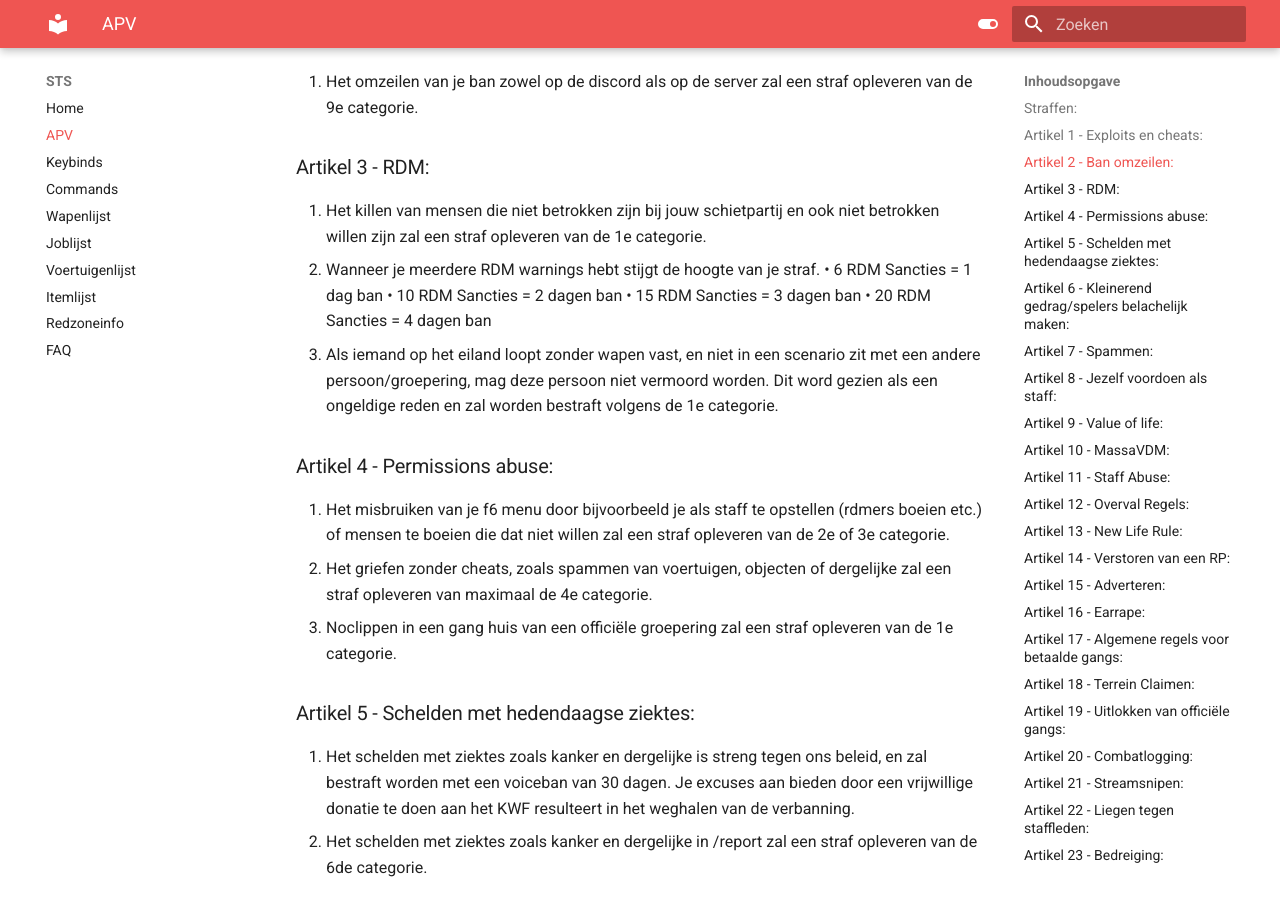
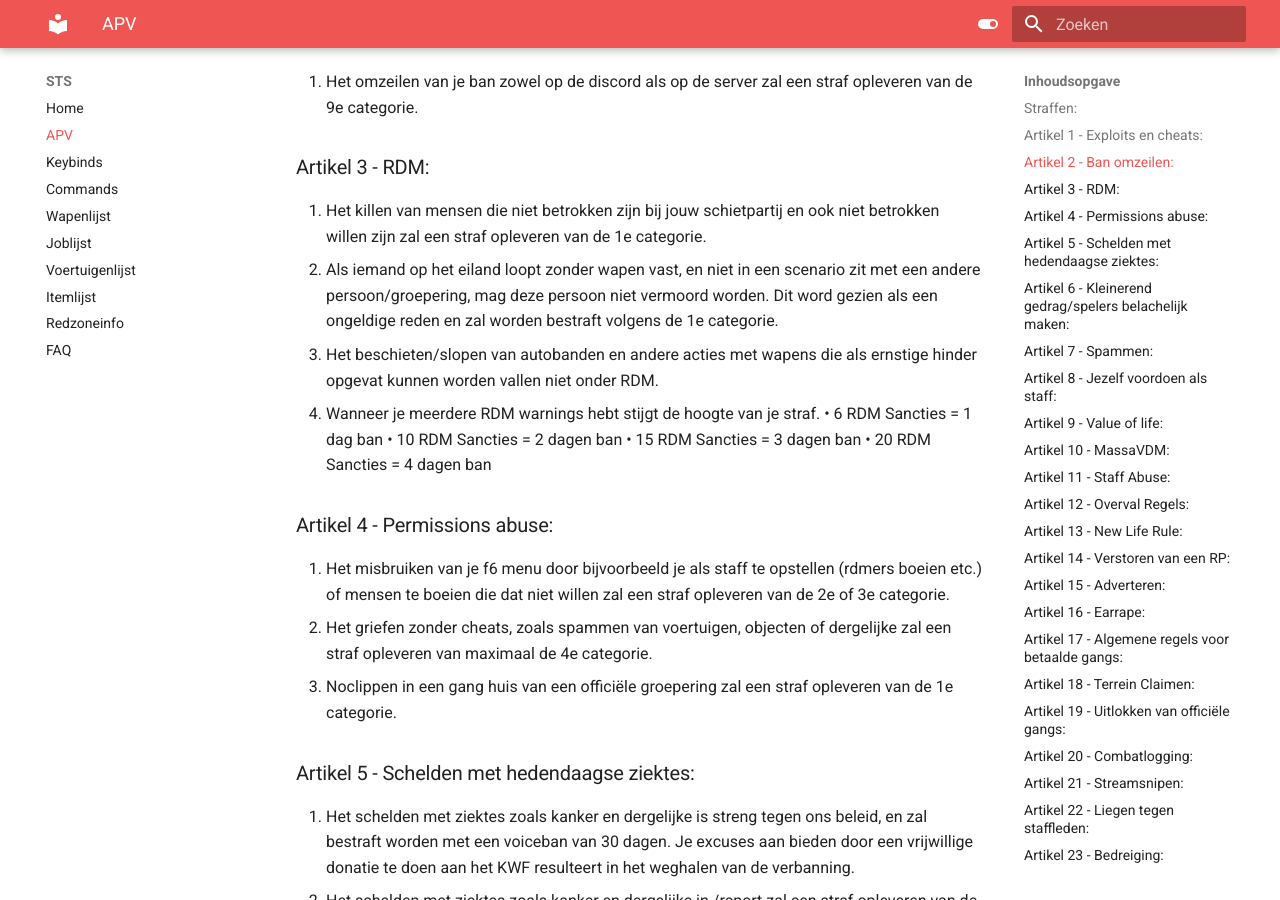
Before and after one commit to Welseyy/STSAPV, an MkDocs documentation site: the page built from docs/apv.md, in a window 1280 px wide and 900 px high, scrolled down 751 px. Built offline with MkDocs 1.6.1 and Material for MkDocs 9.7.7, drawn with Linux system fonts in a browser that asks for light colours.

Commit message:
Update apv.md

```diff
--- a/docs/apv.md
+++ b/docs/apv.md
@@ -22,12 +22,13 @@
 
 ### Artikel 3 - RDM:
 1. Het killen van mensen die niet betrokken zijn bij jouw schietpartij en ook niet betrokken willen zijn zal een straf opleveren van de 1e categorie.
-2. Wanneer je meerdere RDM warnings hebt stijgt de hoogte van je straf.
+2. Als iemand op het eiland loopt zonder wapen vast, en niet in een scenario zit met een andere persoon/groepering, mag deze persoon niet vermoord worden. Dit word gezien als een ongeldige reden en zal worden bestraft volgens de 1e categorie.
+3. Het beschieten/slopen van autobanden en andere acties met wapens die als ernstige hinder opgevat kunnen worden vallen niet onder RDM.
+4. Wanneer je meerdere RDM warnings hebt stijgt de hoogte van je straf.
    • 6 RDM Sancties = 1 dag ban
    • 10 RDM Sancties = 2 dagen ban
    • 15 RDM Sancties = 3 dagen ban
    • 20 RDM Sancties = 4 dagen ban
-3. Als iemand op het eiland loopt zonder wapen vast, en niet in een scenario zit met een andere persoon/groepering, mag deze persoon niet vermoord worden. Dit word gezien als een ongeldige reden en zal worden bestraft volgens de 1e categorie.
 
 ### Artikel 4 - Permissions abuse:
 1. Het misbruiken van je f6 menu door bijvoorbeeld je als staff te opstellen (rdmers boeien etc.) of mensen te boeien die dat niet willen zal een straf opleveren van de 2e of 3e categorie.
```
